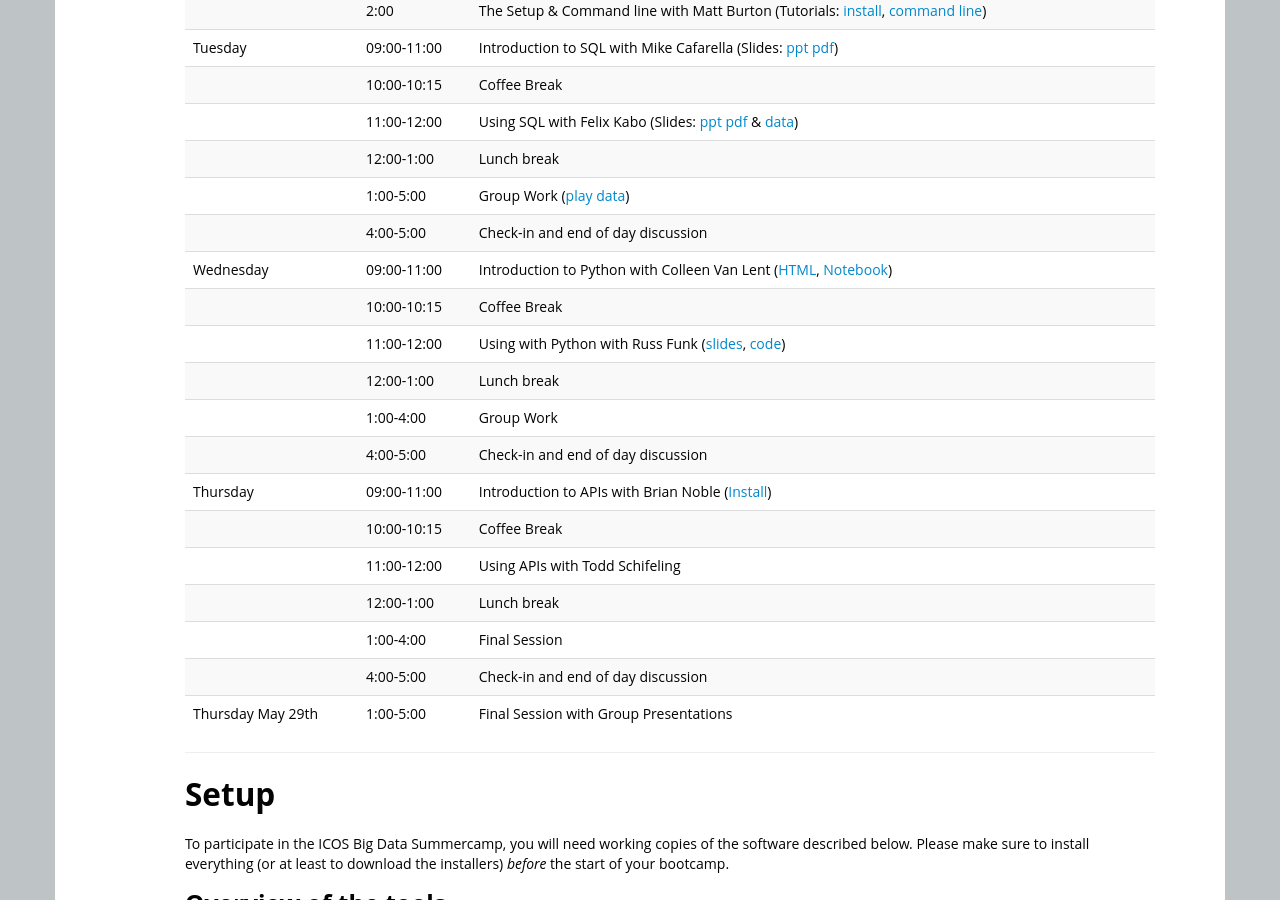
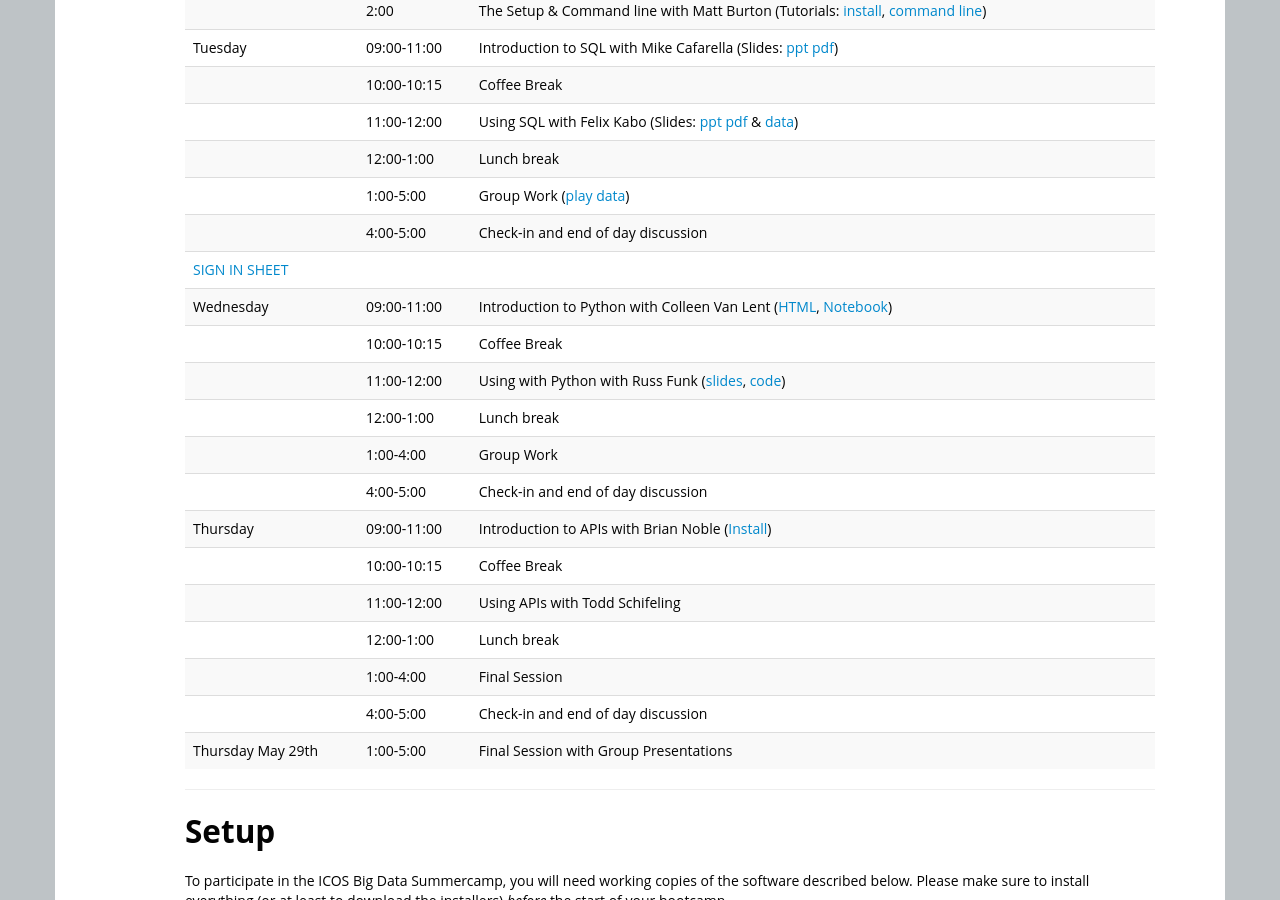
Before and after one commit to dssg/dssg-training-workshop-2015, a Jekyll site: the page built from index.html, in a window 1280 px wide and 900 px high, scrolled down 1062 px. Built offline with Jekyll 4.4.1, drawn with Linux system fonts in a browser that asks for light colours.

Commit message:
adding a link to the sign in sheet

```diff
--- a/index.html
+++ b/index.html
@@ -134,6 +134,7 @@ Organizing committee: Jerry Davis, Cliff Lampe, Brian Noble, and Jason Owen-Smit
   <tr> <td></td>        <td>12:00-1:00</td>   <td>Lunch break</td> </tr>
   <tr> <td></td>        <td>1:00-5:00</td>    <td>Group Work (<a href="data/">play data</a>)</td> </tr>
   <tr> <td></td>        <td>4:00-5:00</td>    <td>Check-in and end of day discussion </td> </tr>
+  <tr> <td><a href="https://docs.google.com/a/umich.edu/forms/d/1bQk1Q7jjf3CisP9eW9ZYxEJVC60gntRtiDJ7_lLIV2c/viewform">SIGN IN SHEET</a></td><td></td><td></td></tr>
   <tr> <td>Wednesday</td> <td>09:00-11:00</td> <td>Introduction to Python with Colleen Van Lent
     (<a href="slides/ICOS-python-lecture.html">HTML</a>,
     <a href="slides/ICOS-python-lecture.ipynb">Notebook</a>)</td> </tr>
```
